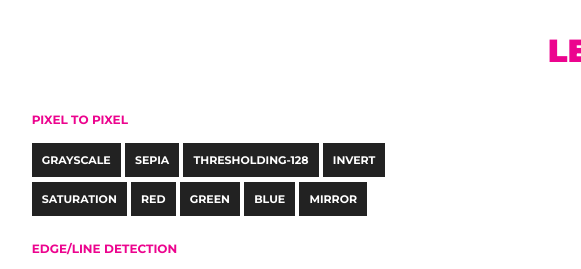
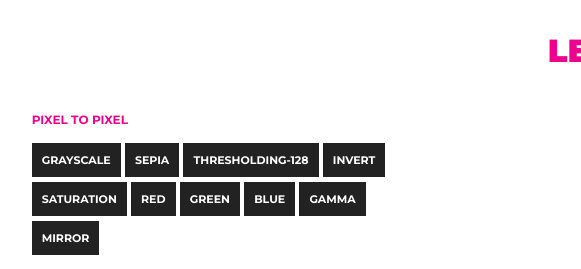
Before and after one commit to davidsonfellipe/lena.js, a website with bundled scripts: page docs/index.html in a window 1280 px wide. Shown: the top 269 px of the page, 20-601 px from the left. Built offline with nearby package versions, Linux system fonts and the light colour scheme.

Commit message:
docs(filters): add gamma filter to the demo (#63)

```diff
--- a/docs/index.html
+++ b/docs/index.html
@@ -64,6 +64,9 @@
                 </li>
                 <li class="btn btn-filter" draggable="true" data-filter="blue">
                     blue
+                </li>
+                <li class="btn btn-filter" draggable="true" data-filter="gamma">
+                    gamma
                 </li>
                 <li class="btn btn-filter" draggable="true" data-filter="mirror">
                     mirror
--- a/lib/index.js
+++ b/lib/index.js
@@ -8,6 +8,7 @@ export { default as green } from './filters/green'
 export { default as blue } from './filters/blue'
 export { default as brightness } from './filters/brightness'
 
+export { default as gamma } from './filters/gamma'
 export { default as sepia } from './filters/sepia'
 export { default as saturation } from './filters/saturation'
 
--- a/package.json
+++ b/package.json
@@ -6,7 +6,7 @@
   "author": {
     "name": "Davidson Fellipe",
     "email": "davidsonfellipe@gmail.com",
-    "url": "fellipe.com"
+    "url": "https://fellipe.com"
   },
   "main": "./dist/index.js",
   "repository": {
```
Also changed, not shown: docs/all-filters.html (+2 -0 lines).
